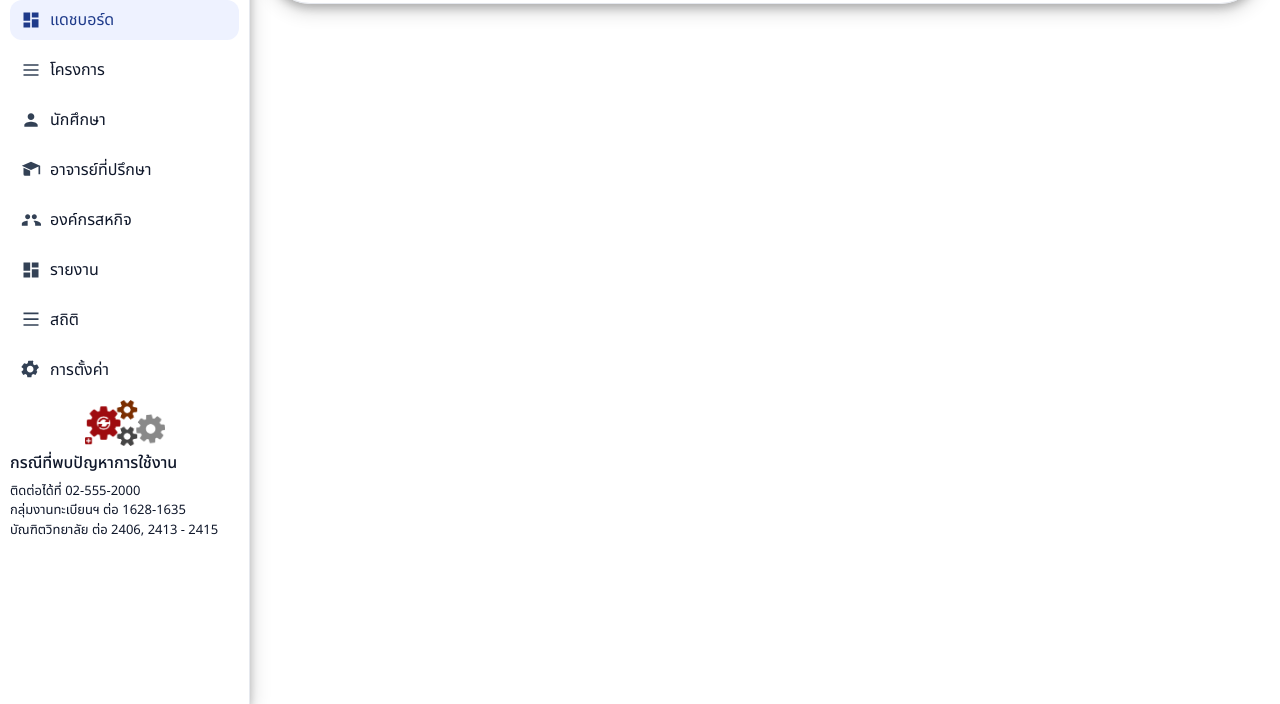
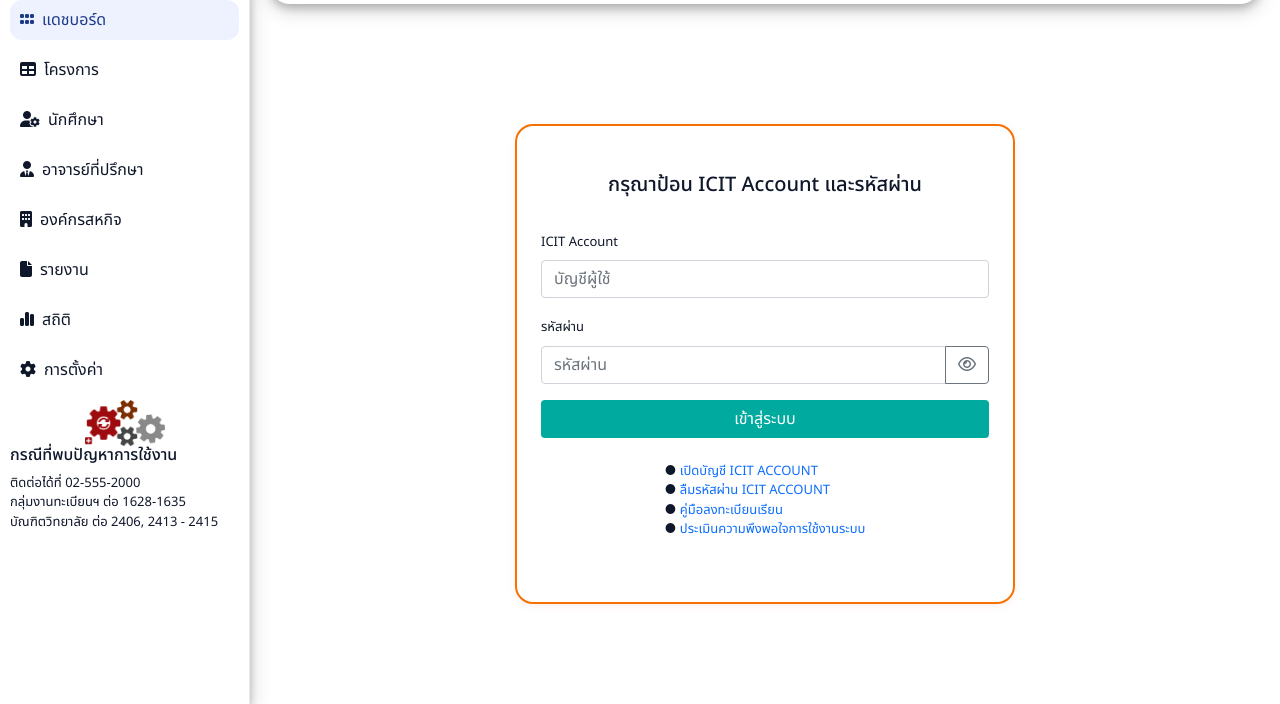
Before and after one commit to pongpypdn/ine-project, a plain HTML site: page ine_project/index.html in a window 1280 px wide. Shown: the part 96-800 px from the top of the page. Drawn offline with nearby package versions, Linux system fonts and the light colour scheme; a script that the page names is missing.

Commit message:
Add more content.

```diff
--- a/ine_project/css/styles.css
+++ b/ine_project/css/styles.css
@@ -1,3 +1,11 @@
+/* Main content area (right of sidebar) */
+.main-content {
+  display: flex;
+  flex-direction: column;
+  min-height: 100vh;
+  width: 100%;
+}
+
 :root{
   --bg:#ffffff;
   --text:#0f172a;
@@ -24,6 +32,8 @@ body{
 
 /* Sidebar */
 .sidebar{border-right:1px solid var(--border);padding:10px 10px 10px;background:#fff; box-shadow:0 4px 8px 0 rgba(0, 0, 0, 0.2), 0 6px 20px 0 rgba(0, 0, 0, 0.19)}
+.sidebar.collapsed{width:0; padding:0; overflow:hidden; border:none}
+.app.sidebar-collapsed{grid-template-columns:0 1fr}
 .sidebar-header{display:flex;gap:10px;align-items:center;padding:6px 10px 16px}
 .app-icon{font-size:20px;line-height:1;}
 .app-meta{display:grid}
@@ -48,7 +58,7 @@ nav.top-bar{
   position: sticky;
   top: 0;
   box-shadow:0 4px 8px 0 rgba(0, 0, 0, 0.2), 0 6px 20px 0 rgba(0, 0, 0, 0.19);
-  border-radius: 50px;
+  border-radius: 20px;
 }
 
 .top-bar{
@@ -58,7 +68,7 @@ nav.top-bar{
   padding: 8px;
   display: flex;
   height: 10vh;
-  border-bottom: 1px solid var(--border);
+  background-color: #ffffff;
 }
 
 .logo img{
@@ -68,7 +78,6 @@ nav.top-bar{
 
 .logo img:hover{
   transform: scale(1.2);
-  box-shadow: 0 4px 8px 0 rgba(0, 0, 0, 0.2), 0 6px 20px 0 rgba(0, 0, 0, 0.19);
 }
 
 .logo{
@@ -91,8 +100,6 @@ nav.top-bar{
 .contact-container img {
   display: block;
   margin: 0 auto;
-  margin-bottom: 8px;
-
 }
 
 .contact p{
@@ -100,5 +107,39 @@ nav.top-bar{
   margin: 0;
 }
 
+/* body section */
+.body-section {
+  display: flex;
+  justify-content: center;
+  align-items: center;
+  height: 80vh;
+  width: 95%;
+  padding: 20px;
+  margin: auto;
+}
+
+/* login section */
+.login-section {
+  background: #fff;
+  border: 2px solid #f77100;
+  border-radius: 18px;
+  box-shadow: 0 2px 8px rgba(229,57,53,0.08);
+  width: 80%;
+  max-width: 500px;
+  min-height: 60vh;
+  margin: auto;
+  padding:24px;
+  display: flex;
+  flex-direction: column;
+  align-items: center;
+  justify-content: center;
+}
+
+.login-form{width:100%;display:flex;flex-direction:column;align-items:center}
+
+.login-top{
+  margin-bottom: 24px;
+}
+
 @media (max-width:980px){.app{grid-template-columns:240px 1fr}}
 @media (max-width:760px){.app{grid-template-columns:1fr}.sidebar{position:sticky;top:0;z-index:25}}
--- a/ine_project/index.html
+++ b/ine_project/index.html
@@ -4,9 +4,11 @@
   <meta charset="utf-8" />
   <meta name="viewport" content="width=device-width, initial-scale=1" />
   <title>โครงงาน IT — ระบบจัดการโครงงาน</title>
+  <link rel="icon" href="./imgs/kmutnb_index_Logo.png">
   <link href="https://fonts.googleapis.com/css2?family=Noto+Sans+Thai:wght@400;500;600;700&display=swap" rel="stylesheet">
   <link href="https://cdn.jsdelivr.net/npm/bootstrap@5.0.2/dist/css/bootstrap.min.css" rel="stylesheet" integrity="sha384-EVSTQN3/azprG1Anm3QDgpJLIm9Nao0Yz1ztcQTwFspd3yD65VohhpuuCOmLASjC" crossorigin="anonymous">
   <link rel="stylesheet" href="./css/styles.css" />
+  <script src="https://kit.fontawesome.com/ca7b0a986d.js" crossorigin="anonymous"></script>
 </head>
 <body>
   <div class="app">
@@ -20,19 +22,19 @@
           <div class="app-ver">เวอร์ชัน 1.0</div>
         </div>
       </div>
-
+      <!--  -->
       <nav class="side-nav">
         <a class="side-link active" href="#" aria-current="page">
-          <span class="ico"><svg viewBox="0 0 24 24" width="20" height="20"><path d="M3 13h8V3H3v10zm0 8h8v-6H3v6zm10 0h8V11h-8v10zm0-18v6h8V3h-8z" fill="currentColor"/></svg></span>
+          <span><i class="fa-solid fa-grip"></i></span>
           แดชบอร์ด
         </a>
-        <a class="side-link" href="#"><span class="ico"><svg viewBox="0 0 24 24" width="20" height="20"><path d="M3 5h18v2H3V5zm0 6h18v2H3v-2zm0 6h18v2H3v-2z" fill="currentColor"/></svg></span>โครงการ</a>
-        <a class="side-link" href="#"><span class="ico"><svg viewBox="0 0 24 24" width="20" height="20"><path d="M12 12c2.21 0 4-1.79 4-4S14.21 4 12 4 8 5.79 8 8s1.79 4 4 4zm0 2c-2.67 0-8 1.34-8 4v2h16v-2c0-2.66-5.33-4-8-4z" fill="currentColor"/></svg></span>นักศึกษา</a>
-        <a class="side-link" href="#"><span class="ico"><svg viewBox="0 0 24 24" width="20" height="20"><path d="M12 2L1 7l11 5 9-4.09V17h2V7L12 2zM3 9.27V17a2 2 0 002 2h6v-6L3 9.27z" fill="currentColor"/></svg></span>อาจารย์ที่ปรึกษา</a>
-        <a class="side-link" href="#"><span class="ico"><svg viewBox="0 0 24 24" width="20" height="20"><path d="M16 11c1.66 0 2.99-1.34 2.99-3S17.66 5 16 5s-3 1.34-3 3 1.34 3 3 3zM8 11c1.66 0 2.99-1.34 2.99-3S9.66 5 8 5 5 6.34 5 8s1.34 3 3 3zm0 2c-2.33 0-7 1.17-7 3.5V19h7v-6zM16 13c-.29 0-.62.02-.97.05C16.2 14.13 17 15.46 17 17v2h7v-2c0-2.33-4.67-4-8-4z" fill="currentColor"/></svg></span>องค์กรสหกิจ</a>
-        <a class="side-link" href="#"><span class="ico"><svg viewBox="0 0 24 24" width="20" height="20"><path d="M3 13h8V3H3v10zm0 8h8v-6H3v6zm10 0h8V11h-8v10zm0-18v6h8V3h-8z" fill="currentColor"/></svg></span>รายงาน<span class="badge blue"></span></a>
-        <a class="side-link" href="#"><span class="ico"><svg viewBox="0 0 24 24" width="20" height="20"><path d="M3 3h18v2H3V3zm0 7h18v2H3v-2zm0 7h18v2H3v-2z" fill="currentColor"/></svg></span>สถิติ</a>
-        <a class="side-link" href="#"><span class="ico"><svg viewBox="0 0 24 24" width="20" height="20"><path d="M19.14 12.94c.04-.31.06-.63.06-.94s-.02-.63-.06-.94l2.03-1.58a.5.5 0 00.12-.64l-1.92-3.32a.5.5 0 00-.6-.22l-2.39.96a7.027 7.027 0 00-1.63-.94l-.36-2.54A.488.488 0 0013 1h-4a.5.5 0 00-.5.42l-.36 2.54c-.59.23-1.14.53-1.63.94l-2.39-.96a.5.5 0 00-.6.22L.6 7.98a.5.5 0 00.12.64l2.03 1.58c-.04.31-.06.63-.06.94s.02.63.06.94L.72 13.66a.5.5 0 00-.12.64l1.92 3.32c.13.23.4.32.64.22l2.39-.96c.49.41 1.04.75 1.63.98l.36 2.54c.04.24.25.42.5.42h4c.25 0 .46-.18.5-.42l.36-2.54c.59-.23 1.14-.57 1.63-.98l2.39.96c.24.1.51.01.64-.22l1.92-3.32a.5.5 0 00-.12-.64l-2.03-1.58zM11 15c-2.21 0-4-1.79-4-4s1.79-4 4-4 4 1.79 4 4-1.79 4-4 4z" fill="currentColor"/></svg></span>การตั้งค่า</a>
+        <a class="side-link" href="#"><span><i class="fa-solid fa-table"></i></span>โครงการ</a>
+        <a class="side-link" href="#"><span><i class="fa-solid fa-user-gear"></i></span>นักศึกษา</a>
+        <a class="side-link" href="#"><span><i class="fa-solid fa-user-tie"></i></span>อาจารย์ที่ปรึกษา</a>
+        <a class="side-link" href="#"><span><i class="fa-solid fa-building"></i></span>องค์กรสหกิจ</a>
+        <a class="side-link" href="#"><span><i class="fa-solid fa-file"></i></span>รายงาน</a>
+        <a class="side-link" href="#"><span><i class="fa-solid fa-chart-simple"></i></span>สถิติ</a>
+        <a class="side-link" href="#"><span><i class="fa-solid fa-gear"></i></span>การตั้งค่า</a>
       </nav>
 
       <!-- Contact to admin -->
@@ -47,18 +49,59 @@
       </div>
     </aside>
 
-    <!-- ===== Top Bar (right menus only) ===== -->
+    <!-- ===== Content Area ===== -->
+    <div class="main-content">
       <nav class="top-bar">
         <div class="logo">
           <img src="./imgs/kmutnb_index_Logo.png" alt="" width="40" height="40" style="border-radius: 50%;">
           <div class="text">
             <p>มหาวิทยาลัยเทคโนโลยีพระจอมเกล้าพระนครเหนือ</p>
-        <p>KING MONGKUT'S UNIVERSIT Y OF TECHNOLOGY NORTH BANGKOK</p>
+            <p>KING MONGKUT'S UNIVERSITY OF TECHNOLOGY NORTH BANGKOK</p>
           </div>
         </div>
+        <div class="button-container ms-auto">
+          <button class="btn" style="background-color: #f77100 ; color: white;">เข้าสู่ระบบ</button>
+        </div>
       </nav>
+
+
+      <!-- ===== Body Section ===== -->
+    <section class="body-section">
+      <!-- ===== Login Section ===== -->
+      <section class="login-section">
+        <div class="login-top">
+          <h5>กรุณาป้อน ICIT Account และรหัสผ่าน</h5>
         </div>
 
+        <form class="login-form" autocomplete="off">
+          <div class="mb-3 w-100" style="max-width: 520px;">
+            <label for="account" class="form-label" style="font-size: small;">ICIT Account</label>
+            <input type="text" id="account" class="form-control"  placeholder="บัญชีผู้ใช้" />
+          </div>
+          <div class="mb-3 w-100" style="max-width: 520px;">
+            <label for="password" class="form-label" style="font-size: small;">รหัสผ่าน</label>
+            <div class="input-group">
+              <input type="password" id="password" class="form-control" placeholder="รหัสผ่าน" />
+              <button class="btn btn-outline-secondary" type="button" id="togglePassword">
+                <i class="fa-regular fa-eye"></i>
+              </button>
+            </div>
+          </div>
+          <div class="w-100" style="max-width: 520px;">
+            <button type="submit" class="btn w-100" style="background-color: #00aa9f; color: white;">เข้าสู่ระบบ</button>
+          </div>
+          <ul class="mt-4" style="list-style: none; padding: 0; font-size: small;">
+            <li>● <a style="text-decoration: none;" href="#">เปิดบัญชี ICIT ACCOUNT</a></li>
+            <li>● <a style="text-decoration: none;" href="#">ลืมรหัสผ่าน ICIT ACCOUNT</a></li>
+            <li>● <a style="text-decoration: none;" href="#">คู่มือลงทะเบียนเรียน</a></li>
+            <li>● <a style="text-decoration: none;" href="#">ประเมินความพึงพอใจการใช้งานระบบ</a></li>
+          </ul>
+        </form>
+      </section>
+
+    </section>
+
+    </div>
   <script src="/js/script.js" defer></script>
   </body>
   </html>
--- /dev/null
+++ b/ine_project/js/script.js
@@ -0,0 +1,10 @@
+
+  var passToggler = document.getElementById('togglePassword');
+  var passInput = document.getElementById('password');
+  if(passToggler && passInput){
+    passToggler.addEventListener('click', function(){
+      var isPassword = passInput.getAttribute('type') === 'password';
+      passInput.setAttribute('type', isPassword ? 'text' : 'password');
+      this.querySelector('i').classList.toggle('fa-eye-slash');
+    });
+  }
```
Lines whose indentation alone changed are shown as unchanged.
